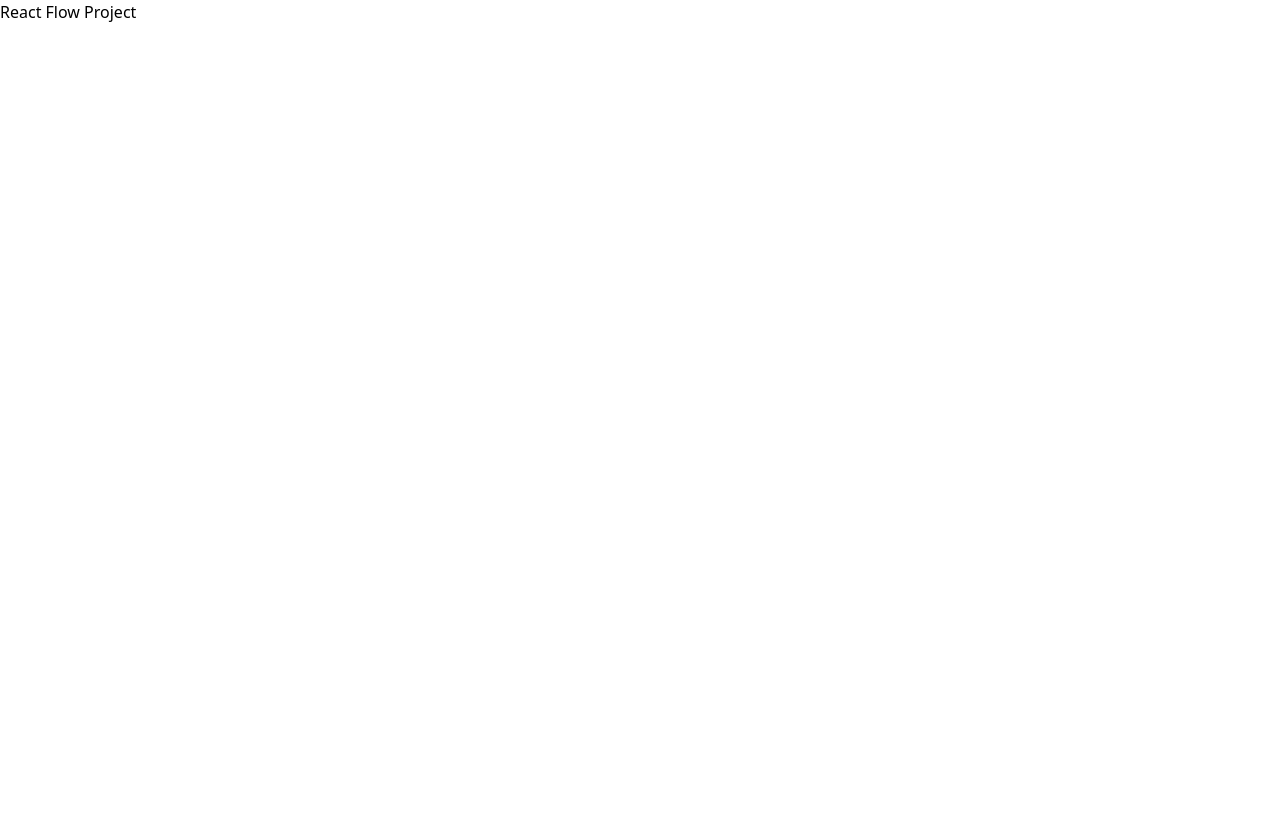
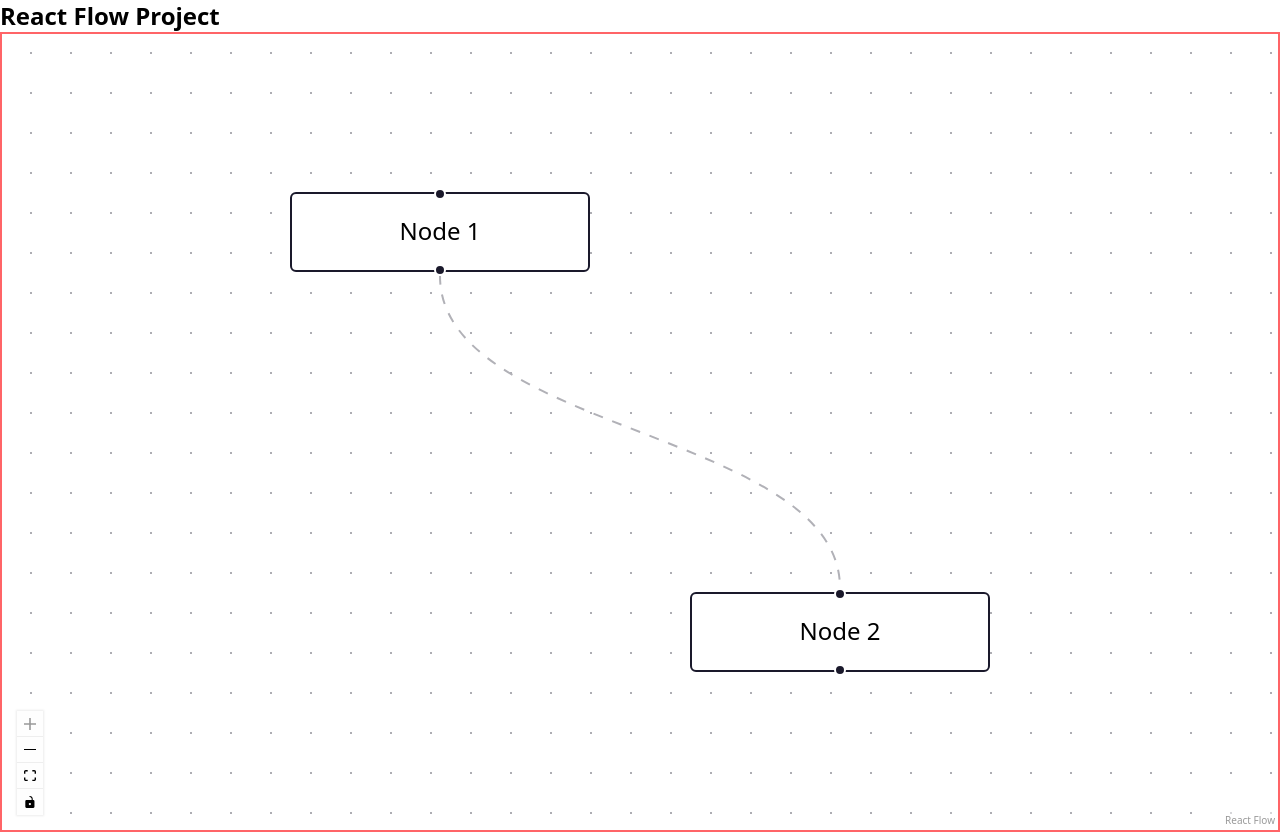
Before and after one commit to MazahirHaroon/react-flow-project, a React (Vite) app: page / in a window 1280 px wide. Before the commit the page ends 800 px from the top, so only its background shows below. Built offline with nearby package versions, Linux system fonts and the light colour scheme.

Commit message:
feat: add Workflow page with basic React Flow setup

```diff
--- a/src/App.jsx
+++ b/src/App.jsx
@@ -1,5 +1,12 @@
+import Workflow from './pages/Workflow';
+
 const App = () => {
-  return <h1>React Flow Project</h1>;
+  return (
+    <div>
+      <h1 className='text-2xl font-bold'>React Flow Project</h1>
+      <Workflow />
+    </div>
+  );
 };
 
 export default App;
--- /dev/null
+++ b/src/pages/Workflow.jsx
@@ -0,0 +1,41 @@
+import { ReactFlow, Background, Controls } from '@xyflow/react';
+import '@xyflow/react/dist/style.css';
+
+const nodes = [
+  {
+    id: '1',
+    data: {
+      label: 'Node 1',
+    },
+    position: { x: 0, y: 0 },
+  },
+  {
+    id: '2',
+    data: {
+      label: 'Node 2',
+    },
+    position: { x: 200, y: 200 },
+  },
+];
+
+const edges = [
+  {
+    id: '1-2',
+    source: '1',
+    target: '2',
+    animated: true,
+  },
+];
+
+const Workflow = () => {
+  return (
+    <div className='h-screen w-screen border-2 border-red-400'>
+      <ReactFlow nodes={nodes} edges={edges} fitView>
+        <Background />
+        <Controls />
+      </ReactFlow>
+    </div>
+  );
+};
+
+export default Workflow;
```
